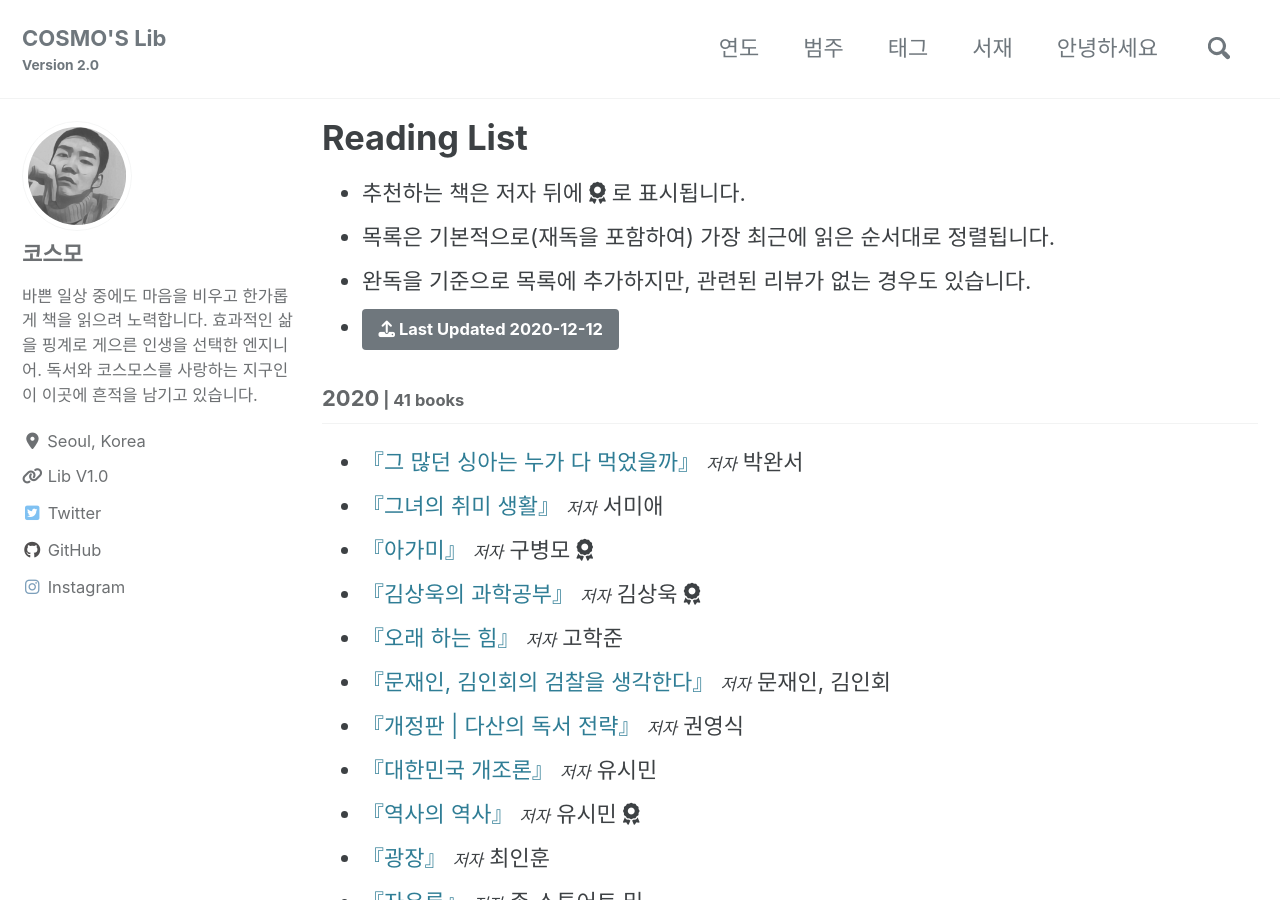
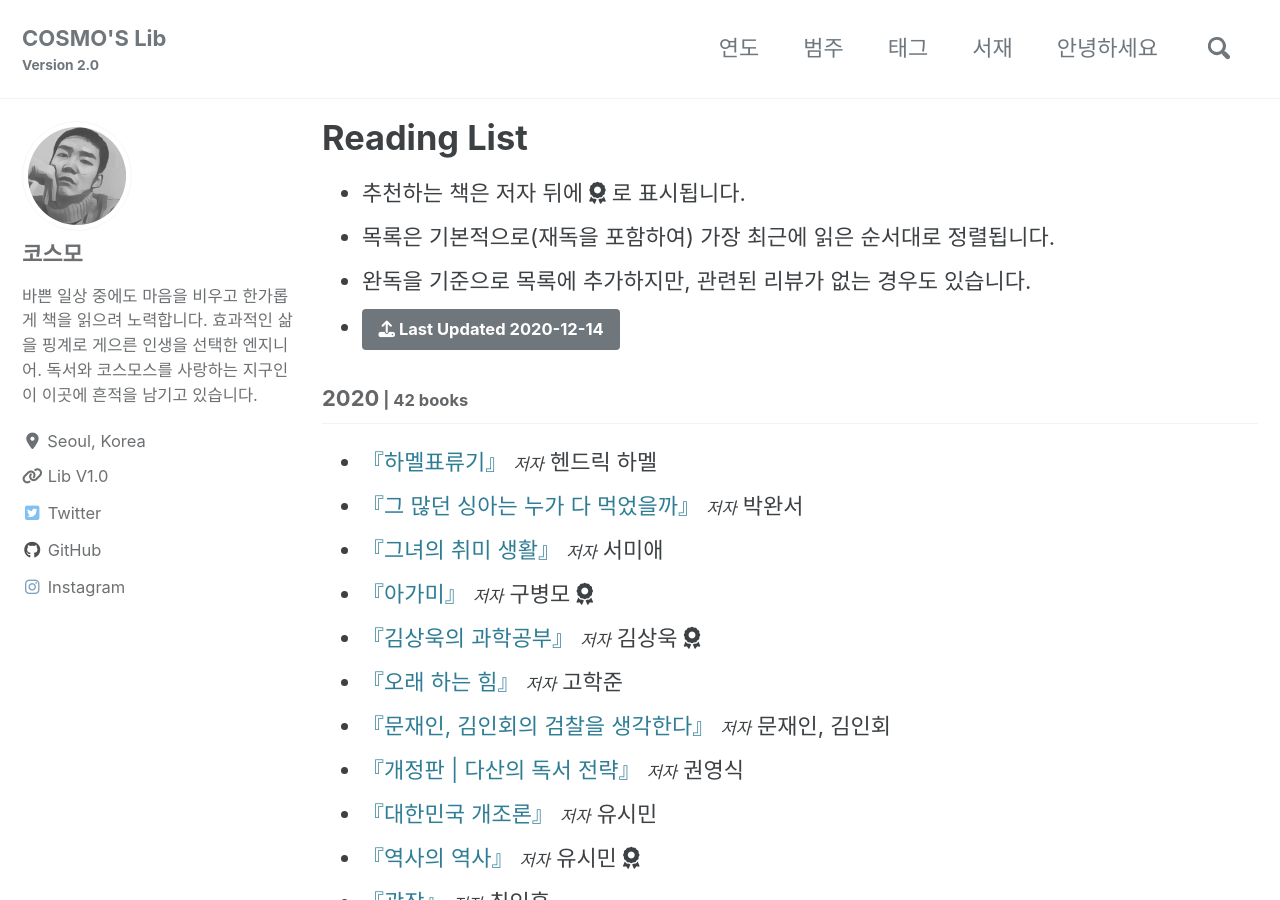
Before and after one commit to deftone2000/cosmo-s-archive, a Jekyll site: the page built from _pages/reading-list.html, in a window 1280 px wide and 900 px high. Built offline with Jekyll 4.4.1, drawn with Linux system fonts in a browser that asks for light colours; cached includes are drawn as plain includes; nearby versions of some CDN libraries; comment, search, counter and statistics services are not loaded; a style sheet for code colours, icons or effects is not loaded.

Commit message:
no message

```diff
--- a/_data/reading.yml
+++ b/_data/reading.yml
@@ -1,7 +1,17 @@
-lastupdate: 2020-12-12
+lastupdate: 2020-12-14
 list:
   - year: "2020"
     books:
+
+      - title: "하멜표류기"
+        ori_title:
+        author: 헨드릭 하멜
+        post_title:
+        cover: https://img.ridicdn.net/cover/209000281/xxlarge
+        trans:
+        pub: 스타북스 출판
+        pub_info: 2020.02.05. 전자책, 종이책 동시 출간
+        post_link:
 
       - title: "그 많던 싱아는 누가 다 먹었을까"
         ori_title:
```
